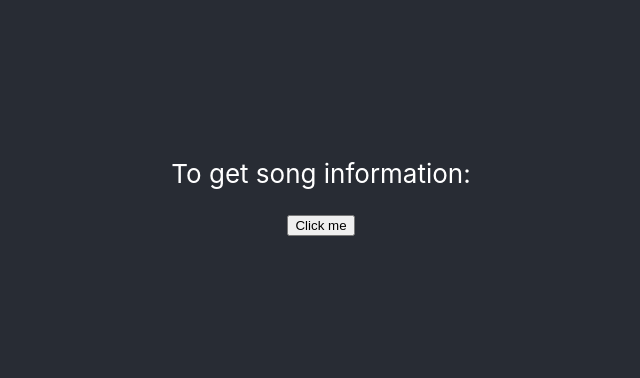
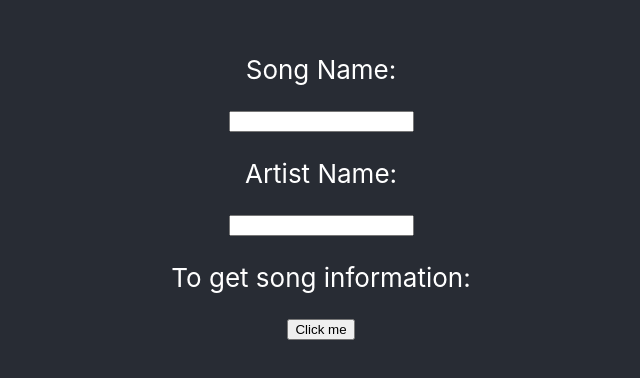
Before and after one commit to afeng99/CS411, a React (Create React App) app in the folder flask_react/: page / in a window 1280 px wide. Shown: the part 216-594 px from the top of the page, without its empty margins (319-959 px from the left). Built offline with nearby package versions, Linux system fonts and the light colour scheme; no server answers.

Commit message:
Completed front end/backend API interaction
Front end text submission sent to backend api, then processed on the back end. Call to Spotify API made from backend with processed info and then returned to the front end to display the information.

```diff
--- a/flask_react/src/App.js
+++ b/flask_react/src/App.js
@@ -3,18 +3,21 @@ import axios from "axios";
 import logo from './logo.svg';
 import './App.css';
 
+
 function App() {
  const [songData, setSongData] = useState(null)
- const [value, setValue] = useState(null)
+ const [songValue, setSongValue] = useState(null)
+ const [artistValue, setArtistValue] = useState(null)
 
-  function getData() {
+  function getData(){
     axios({
       method: "GET",
-      url: "/song",
+      url: "/search?songname=" + songValue + "&artistname=" + artistValue,
     })
     .then((response) => {
       const res =response.data
       setSongData(({
+
         danceability: res.danceability,
         energy: res.energy,
         loudness: res.loudness,
@@ -26,18 +29,26 @@ function App() {
         console.log(error.response.status)
         console.log(error.response.headers)
         }
-    })}
+  })}
 
-    function handleChange(event){
-      setValue(({songName: event.target.value}))
-    }
+  function handleSongChange(event){
+    setSongValue(event.target.value)
+  }
+  function handleArtistChange(event){
+    setArtistValue(event.target.value)
+  }
   return (
     <div className="App">
       <header className="App-header">
-       <p>To get song information: </p><button onClick={getData()}>Click me</button>
+      <p>Song Name:</p>
+      <input type="text" value={songValue} onChange={handleSongChange} />
+      <p>Artist Name:</p>
+      <input type="text" value={artistValue} onChange={handleArtistChange} />
+      <p>To get song information: </p>
+      <button onClick={getData}>Click me</button>
       {songData && <div>
-            <p>Name: Enter Sandman</p>
-            <p>Artist: Metallica</p>
+            <p>{"Name: " + songValue }</p>
+            <p>{"Artist: " + artistValue}</p>
             <p>Danceability: {songData.danceability}</p>
             <p>Energy: {songData.energy}</p>
             <p>Loudness: {songData.loudness}</p>
```
Also changed, not shown: 1 other file (tests, documents, lock files or other folders).
